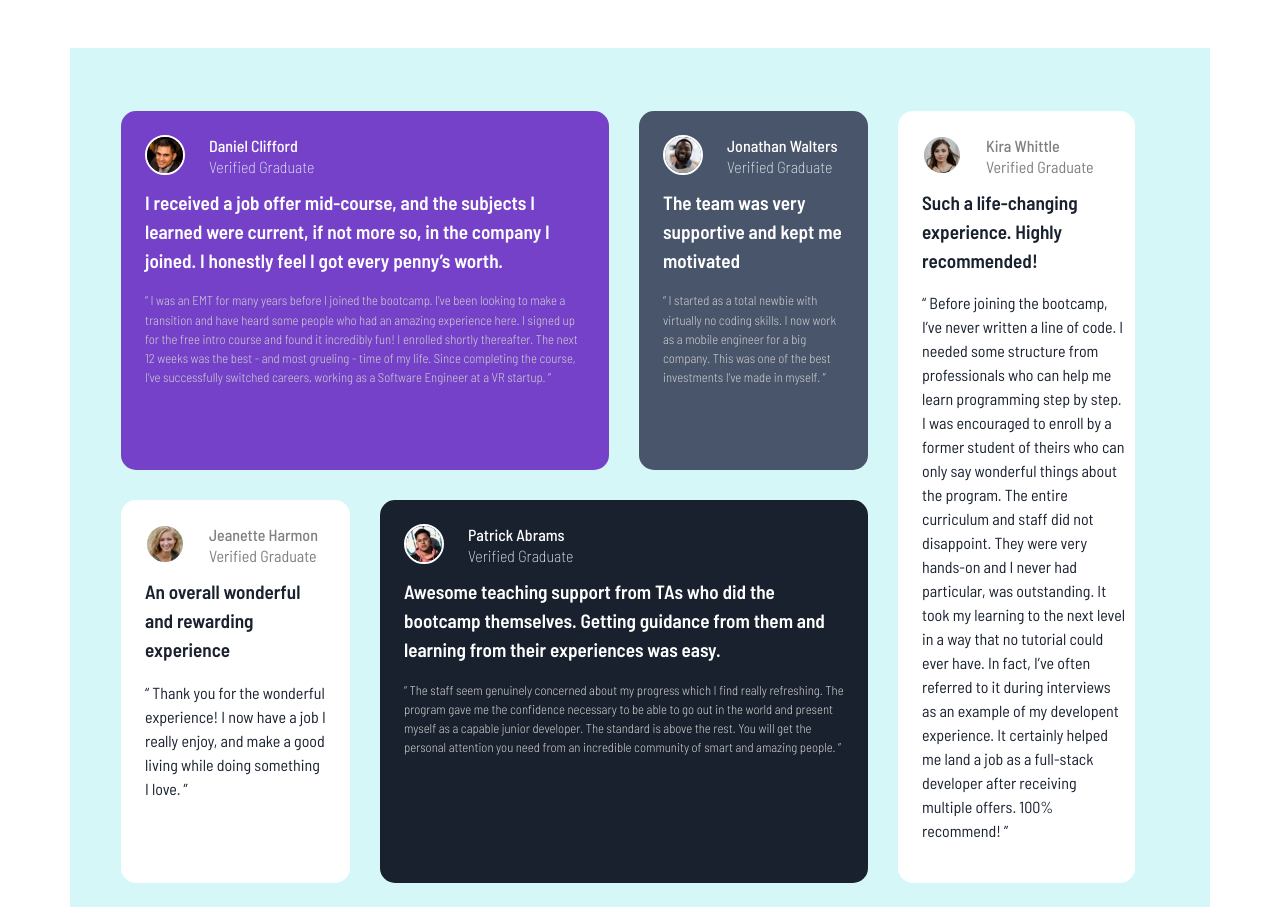
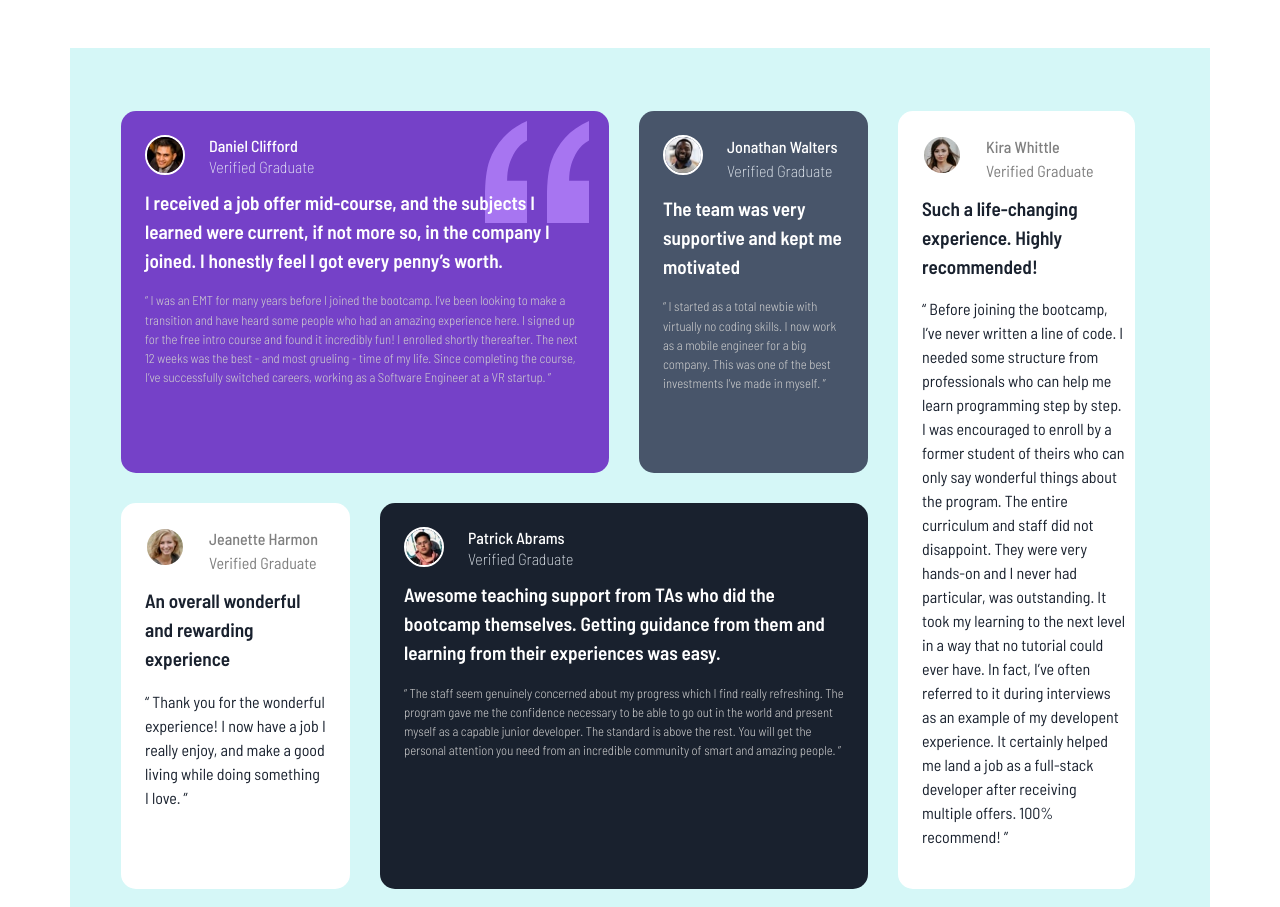
Before and after one commit to MSameer192/Bootstrap-Grid, a plain HTML site: page index.html in a window 1280 px wide. Shown: the top 907 px of the page. Drawn offline with nearby package versions, Linux system fonts and the light colour scheme.

Commit message:
updated media query & bg comma img

```diff
--- a/css/style.css
+++ b/css/style.css
@@ -13,6 +13,19 @@
     background-color: hsl(263, 55%, 52%);
     background-clip: padding-box;
     border: 15px solid transparent;
+    /* background-image: url(/images/bg-pattern-quotation.svg);
+    background-repeat: no-repeat;
+    background-position: right top; */
+    position: relative;
+    z-index: 1;
+}
+
+.quotation {
+    z-index: -1;
+    position: absolute;
+    right: 20px;
+    top: 10px;
+
 }
 
 
@@ -93,3 +106,15 @@ div {
 .main-para2-dark {
     color: hsl(219, 29%, 14%);
 }
+
+@media screen and (min-width: 993px) {
+    .media-line {
+        line-height: 1rem;
+    }
+  }
+
+  @media screen and (min-width: 1200px) {
+    .media-line {
+        line-height: 0.5rem;
+    }
+  }
--- a/index.html
+++ b/index.html
@@ -33,6 +33,7 @@
     <div class="row">
       <div class="row col-lg-9">
         <div class="daniel col-md-12 col-lg-8 p-4">
+           <img src="./images/bg-pattern-quotation.svg" alt="quotation-img" class="quotation">
           <div class="logo">
             <div class="logo-img-container float-start me-4">
               <img class="logo-img" src="./images/image-daniel.jpg" class="rounded-circle"  alt="daniel-img">
@@ -89,7 +90,7 @@
             <div class="logo-img-container float-start me-4">
               <img class="logo-img" src="./images/image-jeanette.jpg" class="rounded-circle"  alt="Jeanette-img">
             </div>
-            <div class="logo-text pt-2">
+            <div class="logo-text media-line pt-2">
               <p class="logo-heading">Jeanette Harmon</p>
               <p class="logo-para-heading-dark">Verified Graduate </p>
             </div>
```
